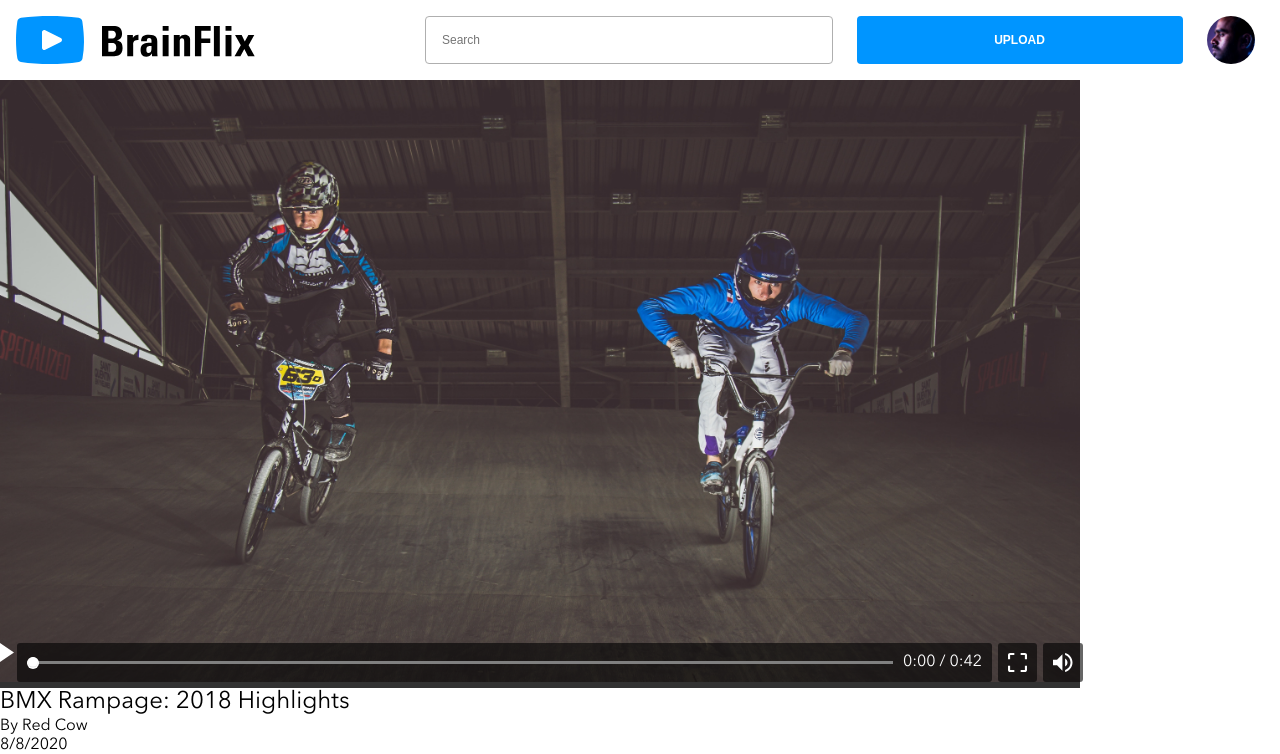
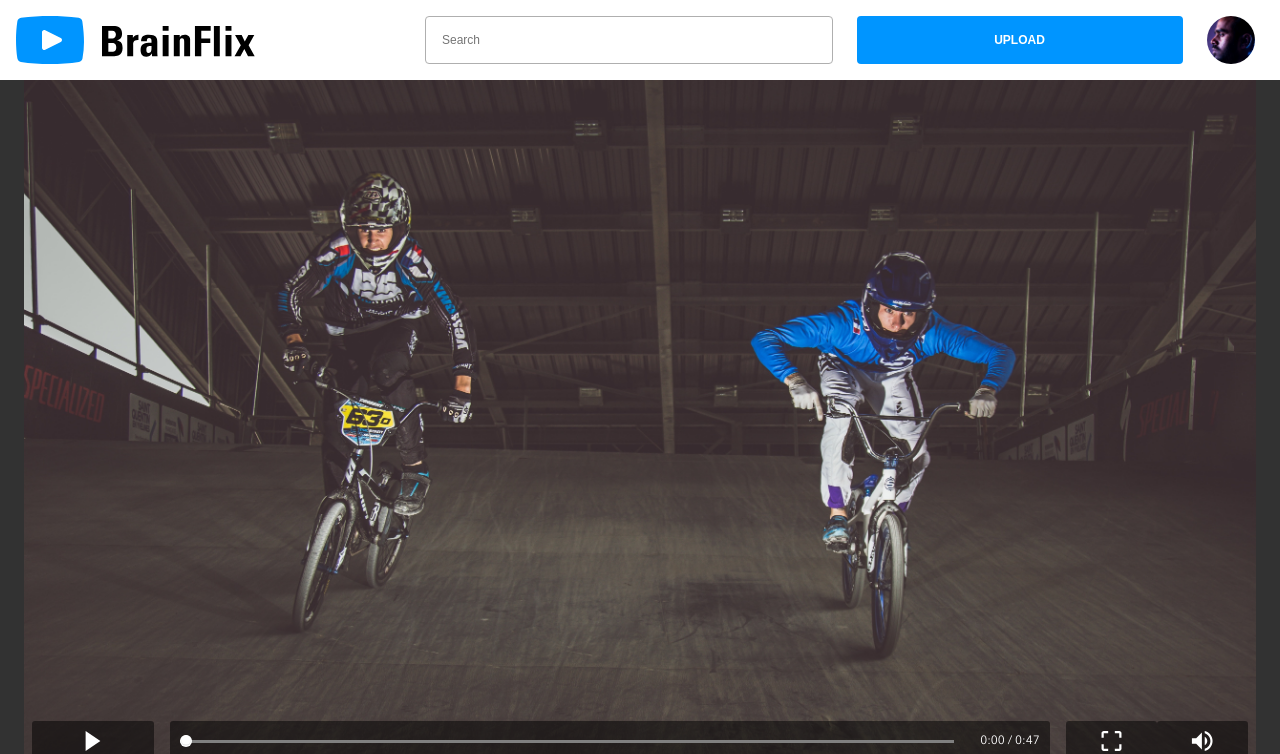
Before and after one commit to Sabzs/brainflix-sabo-jise, a React (Create React App) app in the folder sprint-one/: page / in a window 1280 px wide. Shown: the top 754 px of the page. Built offline with nearby package versions, Linux system fonts and the light colour scheme.

Commit message:
finished styling hero video on all responsove breakpoints

```diff
--- a/sprint-one/src/components/HeroVideo.jsx
+++ b/sprint-one/src/components/HeroVideo.jsx
@@ -17,7 +17,11 @@ export default class NextVideo extends Component {
 
         <div className="currentVideo__controls">
           <div className="currentVideo__play">
-            <img className="hero__icon" src={playIcon} alt="Play Icons" />
+            <img
+              className="currentVideo__icon"
+              src={playIcon}
+              alt="Play Icons"
+            />
           </div>
 
           <div className="currentVideo__progress-bar">
@@ -28,7 +32,7 @@ export default class NextVideo extends Component {
                 alt="scrubber control"
               />
             </div>
-            <div className="currentVideo__progress-text">0:00 / 0:42</div>
+            <div className="currentVideo__progress-text">0:00 / 0:47</div>
           </div>
 
           <div className="currentVideo__icon-group">
--- a/sprint-one/src/style/app.css
+++ b/sprint-one/src/style/app.css
@@ -67,6 +67,35 @@ body {
   .header {
     padding-left: 8rem;
     padding-right: 8rem;
+  }
+}
+
+@media (min-width: 320px) {
+  .currentVideo__controls {
+    padding-left: 1rem;
+    padding-right: 1rem;
+  }
+}
+
+@media (min-width: 768px) {
+  .currentVideo__video {
+    padding-left: 1.5rem;
+    padding-right: 1.5rem;
+  }
+  .currentVideo__controls {
+    padding-left: 2rem;
+    padding-right: 2rem;
+  }
+}
+
+@media (min-width: 1440px) {
+  .currentVideo__video {
+    padding-left: 12.5rem;
+    padding-right: 12.5rem;
+  }
+  .currentVideo__controls {
+    padding-left: 13.5rem;
+    padding-right: 13.5rem;
   }
 }
 
@@ -251,76 +280,90 @@ body {
   }
 }
 
+@media (min-width: 320px) {
   .currentVideo {
+    display: -webkit-box;
+    display: -ms-flexbox;
+    display: flex;
     position: relative;
-  max-width: 1080px;
+    width: 100%;
     margin: 0;
     background-color: #323232;
   }
-
   .currentVideo__video {
     max-width: 100%;
     -o-object-fit: cover;
        object-fit: cover;
   }
-
   .currentVideo__controls {
+    display: -webkit-box;
+    display: -ms-flexbox;
+    display: flex;
     position: absolute;
+    -webkit-box-align: center;
+        -ms-flex-align: center;
+            align-items: center;
     z-index: 99;
     bottom: 0.375rem;
     width: 100%;
+    display: flex;
+    -webkit-box-pack: none;
+        -ms-flex-pack: none;
+            justify-content: none;
+  }
+  .currentVideo__play {
     display: -webkit-box;
     display: -ms-flexbox;
     display: flex;
-  -webkit-box-pack: justify;
-      -ms-flex-pack: justify;
-          justify-content: space-between;
+    width: 20%;
+    height: 2.5rem;
+    margin-right: 0.5rem;
   }
-
   .currentVideo__icon {
-  padding: 0.625rem;
-  margin: 0 0.187rem;
+    padding: 0.725rem;
     border-radius: 0.187rem;
+    height: 2.5rem;
+    width: 100%;
     color: white;
-  background: rgba(0, 0, 0, 0.6);
+    background: rgba(0, 0, 0, 0.5);
     border: unset;
     -webkit-box-shadow: unset;
             box-shadow: unset;
   }
-
   .currentVideo__icon:hover, .currentVideo__icon:focus, .currentVideo__icon:active {
     cursor: pointer;
     background: black;
     outline: 0;
   }
-
   .currentVideo__icon-group {
     display: -webkit-box;
     display: -ms-flexbox;
     display: flex;
+    width: 30%;
+    height: 2.5rem;
+    margin-left: 0.5rem;
   }
-
   .currentVideo__progress-bar {
     position: relative;
     -webkit-box-flex: 1;
         -ms-flex-positive: 1;
             flex-grow: 1;
-  margin: 0 0.187rem;
+    height: 2.5rem;
+    width: 50%;
     padding: 0.625rem;
     border-radius: 0.187rem;
     color: white;
-  background: rgba(0, 0, 0, 0.6);
+    background: rgba(0, 0, 0, 0.5);
     display: -webkit-box;
     display: -ms-flexbox;
     display: flex;
-  -webkit-box-pack: justify;
-      -ms-flex-pack: justify;
-          justify-content: space-between;
+    -webkit-box-pack: none;
+        -ms-flex-pack: none;
+            justify-content: none;
     -webkit-box-align: center;
         -ms-flex-align: center;
             align-items: center;
   }
-
   .currentVideo__progress-timeline {
     height: 0.187rem;
     margin-right: 0.625rem;
@@ -329,7 +372,6 @@ body {
         -ms-flex-positive: 1;
             flex-grow: 1;
   }
-
   .currentVideo__progress-scrubber {
     position: absolute;
     width: 12px;
@@ -341,9 +383,45 @@ body {
     -webkit-transform: translateY(-50%);
             transform: translateY(-50%);
   }
+  .currentVideo__progress-text {
+    display: none;
+    text-align: center;
+    font-size: 12px;
+    line-height: 20px;
+    font-weight: none;
+  }
+}
 
+@media (min-width: 768px) {
+  .currentVideo__play {
+    display: -webkit-box;
+    display: -ms-flexbox;
+    display: flex;
+    width: 10%;
+    height: 2.5rem;
+    margin-right: 1rem;
+  }
+  .currentVideo__icon {
+    padding: 0.625rem;
+  }
+  .currentVideo__icon-group {
+    display: -webkit-box;
+    display: -ms-flexbox;
+    display: flex;
+    width: 15%;
+    height: 2.5rem;
+    margin-left: 1rem;
+  }
   .currentVideo__progress-text {
+    display: -webkit-box;
+    display: -ms-flexbox;
+    display: flex;
     text-align: center;
+    margin-left: 1rem;
+    font-size: 12px;
+    line-height: 20px;
+    font-weight: none;
+  }
 }
 
 main {
--- a/sprint-one/src/style/partials/_currentVideo.scss
+++ b/sprint-one/src/style/partials/_currentVideo.scss
@@ -1,15 +1,8 @@
-// * {
-//   box-sizing: border-box;
-// }
-
-// // body {
-// //   margin: 0;
-// // }
-
 .currentVideo {
-  // @include mobile {
+  @include mobile {
+    display: flex;
     position: relative;
-  max-width: 1080px;
+    width: 100%;
     margin: 0;
     background-color: $primary-color;
     &__video {
@@ -17,19 +10,28 @@
       object-fit: cover;
     }
     &__controls {
+      display: flex;
       position: absolute;
+      align-items: center;
       z-index: 99;
       bottom: 0.375rem;
       width: 100%;
       display: flex;
-    justify-content: space-between;
+      justify-content: none;
+    }
+    &__play {
+      display: flex;
+      width: 20%;
+      height: 2.5rem;
+      margin-right: 0.5rem;
     }
     &__icon {
-    padding: 0.625rem;
-    margin: 0 0.187rem;
+      padding: 0.725rem;
       border-radius: 0.187rem;
+      height: 2.5rem;
+      width: 100%;
       color: white;
-    background: rgba(black, 0.6);
+      background: rgba(black, 0.5);
       border: unset;
       box-shadow: unset;
       &:hover,
@@ -42,17 +44,21 @@
     }
     &__icon-group {
       display: flex;
+      width: 30%;
+      height: 2.5rem;
+      margin-left: 0.5rem;
     }
     &__progress-bar {
       position: relative;
       flex-grow: 1;
-    margin: 0 0.187rem;
+      height: 2.5rem;
+      width: 50%;
       padding: 0.625rem;
       border-radius: 0.187rem;
       color: white;
-    background: rgba(black, 0.6);
+      background: rgba(black, 0.5);
       display: flex;
-    justify-content: space-between;
+      justify-content: none;
       align-items: center;
     }
     &__progress-timeline {
@@ -72,7 +78,32 @@
       transform: translateY(-50%);
     }
     &__progress-text {
+      display: none;
       text-align: center;
+      @include fonts(12px, 20px, none);
     }
-  // }
   }
+  @include tablet {
+    &__play {
+      display: flex;
+      width: 10%;
+      height: 2.5rem;
+      margin-right: 1rem;
+    }
+    &__icon {
+      padding: 0.625rem;
+    }
+    &__icon-group {
+      display: flex;
+      width: 15%;
+      height: 2.5rem;
+      margin-left: 1rem;
+    }
+    &__progress-text {
+      display: flex;
+      text-align: center;
+      margin-left: 1rem;
+      @include fonts(12px, 20px, none);
+    }
+  }
+}
--- a/sprint-one/src/style/partials/_global.scss
+++ b/sprint-one/src/style/partials/_global.scss
@@ -33,30 +33,36 @@ body {
     padding-left: 1rem;
     padding-right: 1rem;
   }
-
-  // @include tablet {
-  //   padding-left: 1rem;
-  //   padding-right: 1rem;
-  // }
-
   @include desktop {
     padding-left: 8rem;
     padding-right: 8rem;
   }
-  // }
-
-  // @include mobile {
-  //   padding-left: 1rem;
-  //   padding-right: 1rem;
-  // }
-
-  // @include mobile {
-  //     padding-left: 1rem;
-  //   padding-right: 1rem;
-  // }
-
-  // @include mobile {
-  //     padding-left: 1rem;
-  //   padding-right: 1rem;
-  // }
 }
+.currentVideo {
+  @include mobile {
+    &__controls {
+      padding-left: 1rem;
+      padding-right: 1rem;
+    }
+  }
+  @include tablet {
+    &__video {
+      padding-left: 1.5rem;
+      padding-right: 1.5rem;
+    }
+    &__controls {
+      padding-left: 2rem;
+      padding-right: 2rem;
+    }
+  }
+  @include desktop {
+    &__video {
+      padding-left: 12.5rem;
+      padding-right: 12.5rem;
+    }
+    &__controls {
+      padding-left: 13.5rem;
+      padding-right: 13.5rem;
+    }
+  }
+}
```
Also changed, not shown: 1 other file (tests, documents, lock files or other folders). Lines whose indentation alone changed are shown as unchanged.
